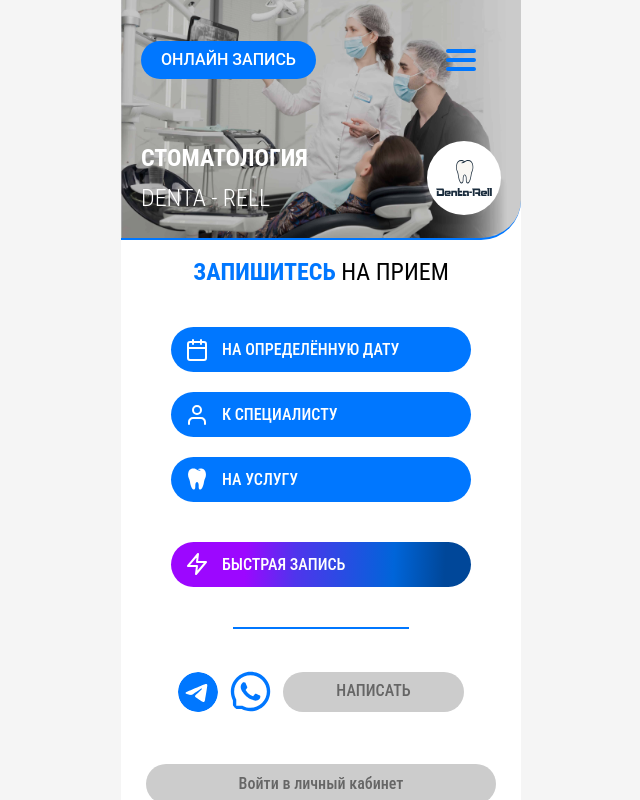
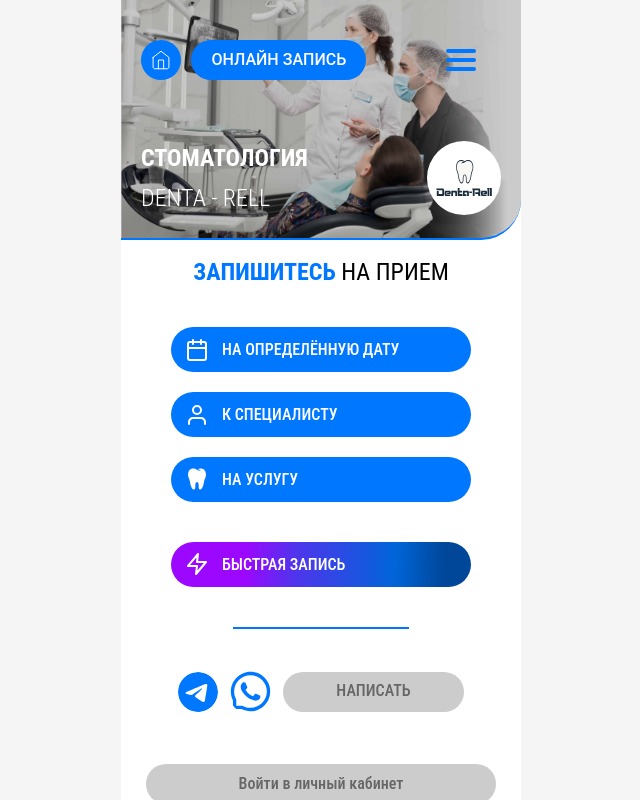
Before and after one commit to customer-records/customer-records-frontend, a React app: page /client in a window 1280 px wide. Shown: the whole page, without its empty margins (319-959 px from the left). Built offline with nearby package versions, Linux system fonts and the light colour scheme; the HTML template or start-up script is replaced by a standard one.

Commit message:
home button added

```diff
--- a/src/components/UI/header.tsx
+++ b/src/components/UI/header.tsx
@@ -1,7 +1,10 @@
 import { useEffect, useState } from "react";
 import BurgerMenu from "./burgerMenu/burgerMenu";
-
+import home from '../../assets/home.svg'
+import { useNavigate } from "react-router-dom";
+import { useLocation } from "react-router-dom";
 export default function Header() {
+    const navigate = useNavigate()
     const [isOpen, setIsOpen] = useState(false);
     const [display, SetDisplay] = useState('flex')
     const [height, SetHeight] = useState('30dvh')
@@ -30,11 +33,20 @@ export default function Header() {
             SetJusContent('space-between')
         }
     },[])
+    const handleHome = () => {
+        let path = window.location.pathname;
+        console.log(path)
+        if(path !== '/client')navigate('/client')
+    }
     return (
         <>
             <header style={{height:height, minHeight:MinHeight, justifyContent: jusContent}} className="header">
                 <div className="header-background"></div>
                 <div className="header-top">
+                <div style={{display:'flex', gap:'10px'}}>
+                    <button onClick={handleHome} className="home">
+                        <img src={home}></img>
+                    </button>
                     <button
                     disabled={true}
                     className="online-booking-button"
@@ -42,7 +54,9 @@ export default function Header() {
                         outline: 'none',
                         border: 'none',
                         boxShadow: 'none'
-                        }}>{switchText()}</button>
+                        }}>{switchText()}
+                    </button>
+                </div>
                     <button
                         onClick={() => setIsOpen(true)}
                         className="burger-menu-button"
--- a/src/components/client.css
+++ b/src/components/client.css
@@ -16,7 +16,19 @@ button:active {
   z-index: 999;
   padding: 16px;
 }
-
+.home{
+  width: 40px;
+  height: 40px;
+  background-color: #0077FF;
+  border-radius: 20px;
+  display: flex;
+  align-items: center;
+  justify-content: center;
+}
+.home img {
+  width: 22px;
+  height: 22px;
+}
 /* хедер */
 .header {
     height: 30vh; /* 30% высоты экрана */
```
Also changed, not shown: src/assets/home.svg (added).
